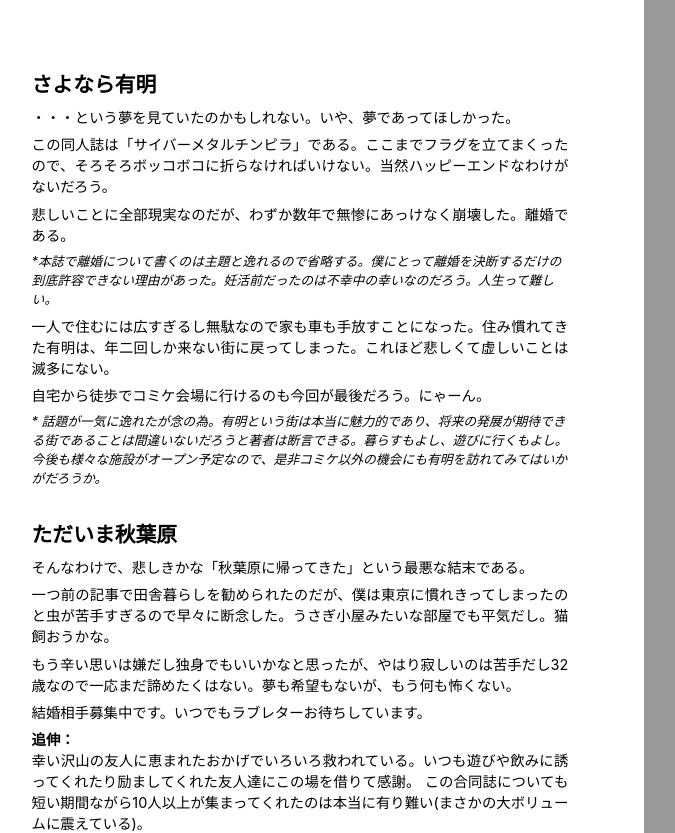
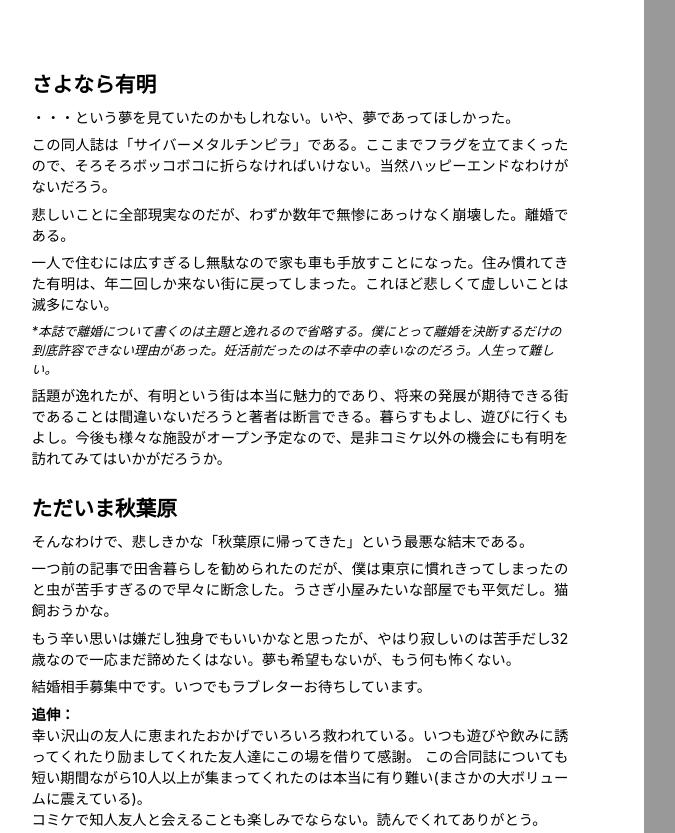
Before and after one commit to tayama0324/cybermetal, a Next.js app: page /nanocloudx/8 in a window 1280 px wide. Shown: the top 833 px of the page, without its empty margins (44-719 px from the left). Built offline with nearby package versions, Linux system fonts and the light colour scheme.

Commit message:
fix nano note

```diff
--- a/pages/nanocloudx/8.tsx
+++ b/pages/nanocloudx/8.tsx
@@ -9,18 +9,15 @@ export default function Page() {
       <p>
         悲しいことに全部現実なのだが、わずか数年で無惨にあっけなく崩壊した。離婚である。
       </p>
+      <p>
+        一人で住むには広すぎるし無駄なので家も車も手放すことになった。住み慣れてきた有明は、年二回しか来ない街に戻ってしまった。これほど悲しくて虚しいことは滅多にない。
+      </p>
       <small>
         *本誌で離婚について書くのは主題と逸れるので省略する。僕にとって離婚を決断するだけの到底許容できない理由があった。妊活前だったのは不幸中の幸いなのだろう。人生って難しい。
       </small>
       <p>
-        一人で住むには広すぎるし無駄なので家も車も手放すことになった。住み慣れてきた有明は、年二回しか来ない街に戻ってしまった。これほど悲しくて虚しいことは滅多にない。
+        話題が逸れたが、有明という街は本当に魅力的であり、将来の発展が期待できる街であることは間違いないだろうと著者は断言できる。暮らすもよし、遊びに行くもよし。今後も様々な施設がオープン予定なので、是非コミケ以外の機会にも有明を訪れてみてはいかがだろうか。
       </p>
-      <p>
-        自宅から徒歩でコミケ会場に行けるのも今回が最後だろう。にゃーん。
-      </p>
-      <small>
-        * 話題が一気に逸れたが念の為。有明という街は本当に魅力的であり、将来の発展が期待できる街であることは間違いないだろうと著者は断言できる。暮らすもよし、遊びに行くもよし。今後も様々な施設がオープン予定なので、是非コミケ以外の機会にも有明を訪れてみてはいかがだろうか。
-      </small>
       <h2>ただいま秋葉原</h2>
       <p>
         そんなわけで、悲しきかな「秋葉原に帰ってきた」という最悪な結末である。
```
